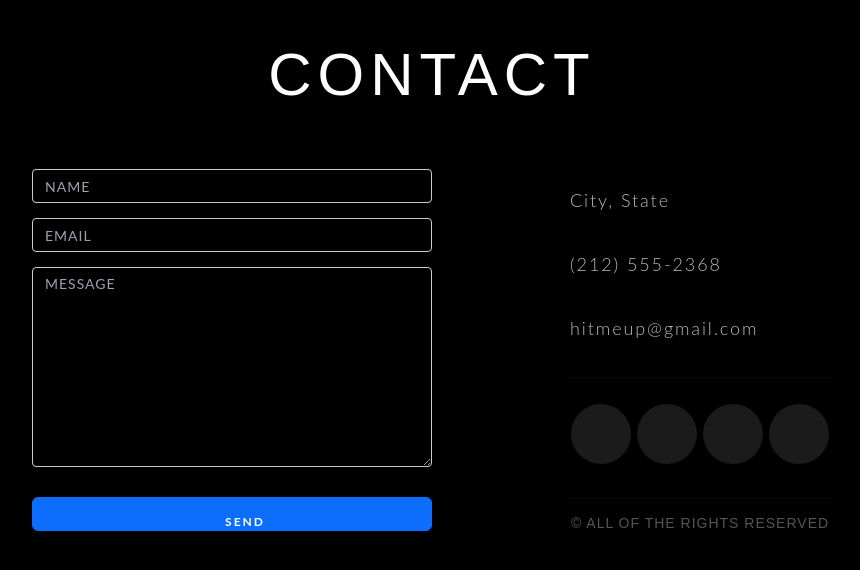
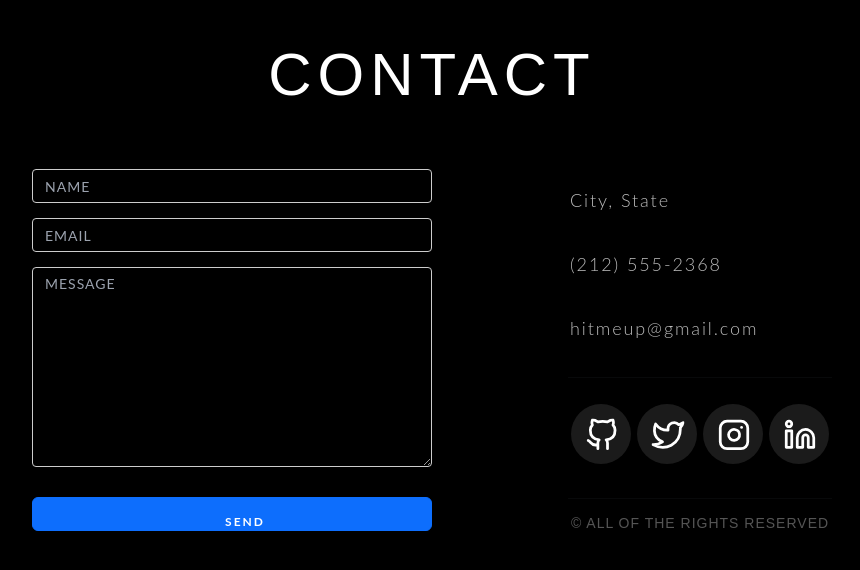
Before and after one commit to p-chhabra/Semester-Detail-Website, a Next.js app: page /contact in a window 1280 px wide. Shown: the top 570 px of the page, without its empty margins (208-1068 px from the left). Built offline with nearby package versions, Linux system fonts and the light colour scheme.

Commit message:
Adding Contact Page icons

```diff
--- a/package.json
+++ b/package.json
@@ -13,7 +13,8 @@
     "bootstrap": "^5.2.3",
     "next": "13.3.0",
     "react": "18.2.0",
-    "react-dom": "18.2.0"
+    "react-dom": "18.2.0",
+    "react-icons": "^4.8.0"
   },
   "devDependencies": {
     "autoprefixer": "^10.4.14",
--- a/pages/contact.js
+++ b/pages/contact.js
@@ -1,6 +1,7 @@
 import React, { useRef, useState } from "react";
 import styles from "../styles/contact.module.css"
 import "bootstrap/dist/css/bootstrap.min.css";
+import { FiGithub ,FiTwitter , FiInstagram , FiLinkedin} from "react-icons/fi"
 
 const Contact = () => {
   const nameRef = useRef()
@@ -83,16 +84,19 @@ const Contact = () => {
             <hr />
             <ul className={styles.socialMediaList}>
               <li><a href="#" target="_blank" className="contact-icon">
-                <i aria-hidden="true"></i>
+              <FiGithub className={styles.icon}></FiGithub>
                 </a>
               </li>
-              <li><a href="#" target="_blank" className="contact-icon"></a>
+              <li><a href="#" target="_blank" className="contact-icon">
+                <FiTwitter className={styles.icon}></FiTwitter>
+              </a>
               </li>
               <li><a href="#" target="_blank" className="contact-icon">
-                <i className="fa fa-twitter" aria-hidden="true"></i></a>
+                <FiInstagram className={styles.icon}></FiInstagram>
+                </a>
               </li>
               <li><a href="#" target="_blank" className="contact-icon">
-                <i className="fa fa-instagram" aria-hidden="true"></i></a>
+                <FiLinkedin className={styles.icon}></FiLinkedin></a>
               </li>
             </ul>
             <hr />
--- a/styles/contact.module.css
+++ b/styles/contact.module.css
@@ -272,3 +272,9 @@
     width: 99%;
   }
 }
+
+.icon {
+  margin-left: 20px;
+  margin-top: 20px;
+  scale: 1.5;
+}
```
Also changed, not shown: 1 other file (tests, documents, lock files or other folders).
